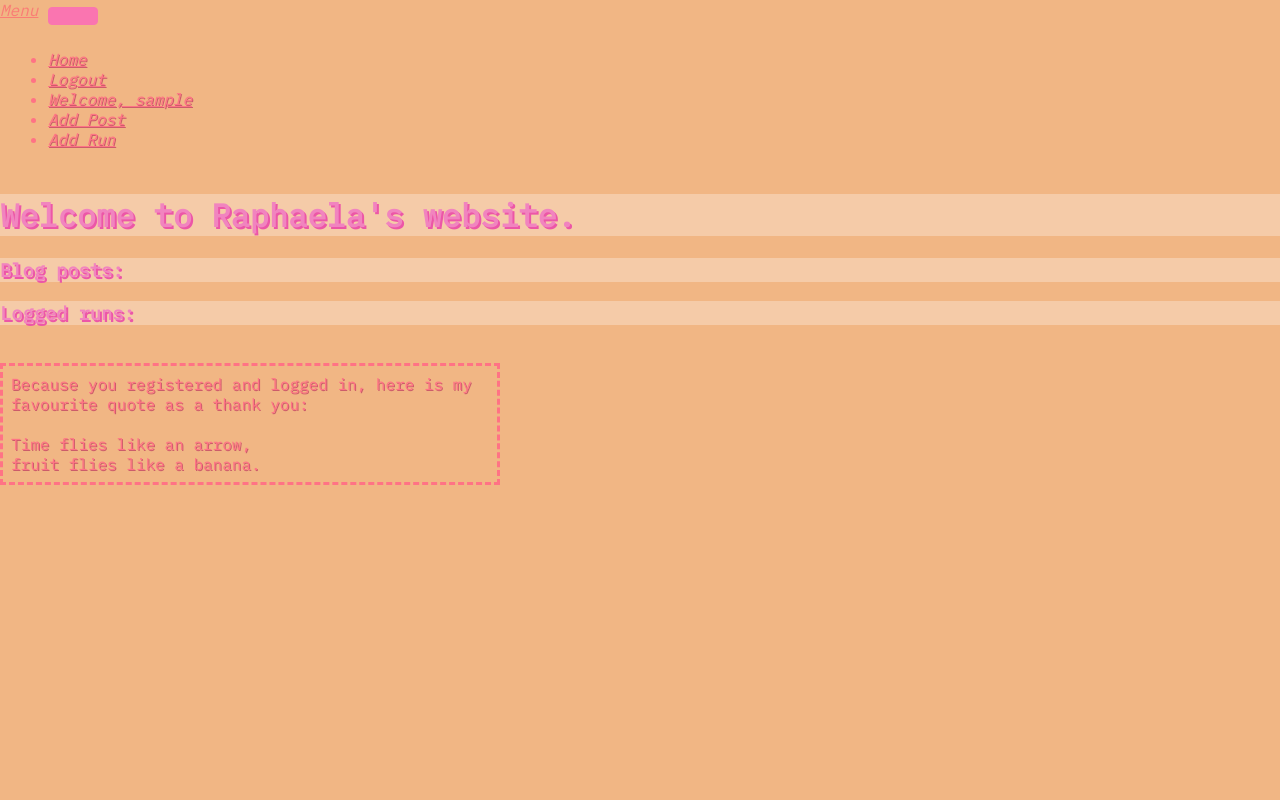
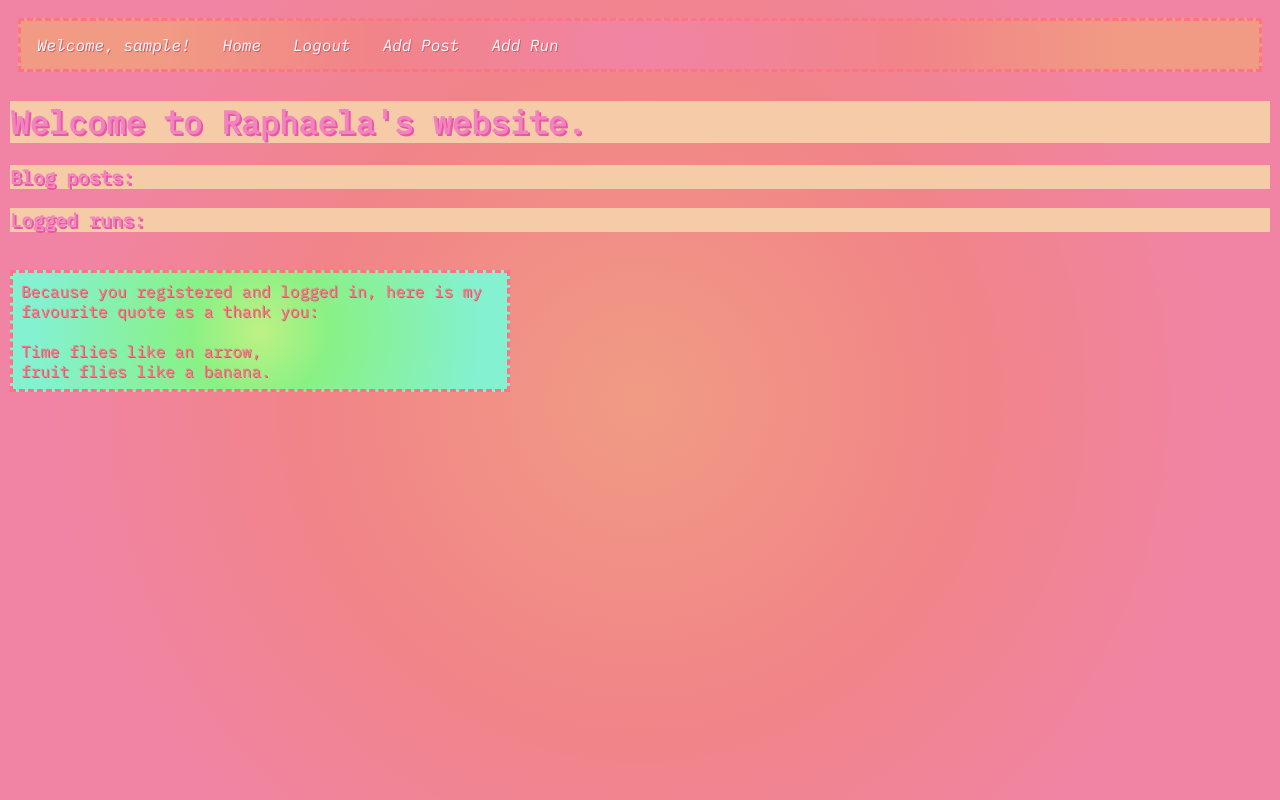
Before and after one commit to raphaelavergud/django_blog, a Django app: page / in a window 1280 px wide. Run offline with Django 3.2, Linux system fonts and the light colour scheme; the visitor is signed in with stand-in values (Sample User, id 1); data that the repository does not hold is empty.

Commit message:
new and tacky navbar css

```diff
--- a/django_blog/blog/static/blog/styles/base.css
+++ b/django_blog/blog/static/blog/styles/base.css
@@ -1,4 +1,26 @@
-@import url("https://fonts.googleapis.com/css2?family=IBM+Plex+Mono:wght@100;400&display=swap");
+@import url('https://fonts.googleapis.com/css2?family=IBM+Plex+Mono:ital@0;1&display=swap');
+
+/* -------colors:-------
+
+https://htmlcolorcodes.com/color-picker/
+
+-------analogous-------
+#f184bf
+#f18488
+#f1b684
+#f1ed84
+#bff184
+#88f184
+
+-------neutral-------
+#f184bf
+#f184a4
+#f18488
+#f19b84
+#f1b684
+#f1d184
+
+*/
 
 * {
     box-sizing: border-box;
@@ -10,13 +32,22 @@ hr {
 
 body {
     font-family: "IBM Plex Mono", monospace;
-    margin: 0;
-    background-color: #F1B684;
+    margin: 10;
+    background: radial-gradient(circle, rgba(241,155,132,1) 0%, rgba(241,132,136,1) 44%, rgba(241,132,164,1) 78%);
     color: #FA7D75;
 }
 
 p {
     font-family: "IBM Plex Mono", monospace;
+    margin: 0;
+    padding: 8px;
+    background-color: #B0FA75;
+    color: #FA7D75;
+}
+
+p.author_and_date {
+    font-family: "IBM Plex Mono", monospace;
+    font-style: italic;
     margin: 0;
     padding: 8px;
     background-color: #B0FA75;
@@ -34,6 +65,7 @@ div {
 div.special {
     width: 500px;
     border-style: dashed;
+    background: radial-gradient(circle, rgba(191,241,132,1) 0%, rgba(137,241,132,1) 27%, rgba(132,241,209,1) 88%);
 }
 
 a {
--- /dev/null
+++ b/django_blog/blog/static/blog/styles/navbar.css
@@ -0,0 +1,34 @@
+@import url("https://fonts.googleapis.com/css2?family=IBM+Plex+Mono:ital@0;1&display=swap");
+
+ul {
+    list-style-type: none;
+    margin: 0;
+    padding: 0;
+    overflow: hidden;
+    border-style: dashed;
+    background: radial-gradient(circle, rgba(241,132,164,1) 0%, rgba(241,132,136,1) 44%, rgba(241,155,132,1) 78%);
+}
+
+li.nav-item {
+    float: left;
+}
+
+li a {
+    display: block;
+    color: white;
+    text-align: center;
+    padding: 14px 16px;
+    text-decoration: none;
+}
+
+/* Change the link color to #111 (black) on hover */
+li a:hover {
+    background-color: #BFF184;
+}
+
+
+/* Change the link color of the active tab. does not work yet */
+
+li a:active {
+    background-color: #F1B684;
+}
--- a/django_blog/blog/templates/blog/blog_post.html
+++ b/django_blog/blog/templates/blog/blog_post.html
@@ -8,9 +8,9 @@
     <body>
         {% load markdownify %}
         <h1>{{ blog.title }}</h1>
-        <p>Author: {{ blog.author.username }}</p>
+        <p class="author_and_date">Author: {{ blog.author.username }}</p>
         <p>{{ blog.body|markdownify }}</p>
-        <p>Submitted on {{ blog.date }}</p>
+        <p class="author_and_date">Submitted on {{ blog.date }}</p>
         <br>
         <br>
         {% comment %} <p><a href="/blog/{ % {{ blog.id }} - 1% }/"> {{ Previous blog post }} </a></p>
--- a/django_blog/blog/templates/blog/nav.html
+++ b/django_blog/blog/templates/blog/nav.html
@@ -1,23 +1,21 @@
-<nav class="navbar navbar-expand-lg navbar-light bg-light">
-    <a class="navbar-brand" href="#">Menu</a>
-    <button class="navbar-toggler" type="button" data-toggle="collapse" data-target="#navbarText"
-        aria-controls="navbarText" aria-expanded="False" aria-label="Toggle navigation">
-        <span class="navbar-toggler-icon"></span>
-    </button>
-    <div class="collapse navbar-collapse" id="navbarText">
-        <ul class="navbar-nav mr-auto">
+{% load static %}
+
+<nav>
+    <div>
+        <ul>
+
+            {% if user.is_authenticated %}
+
+            <li class="nav-item">
+                <a class="nav-link" href="#">Welcome, {{user.username}}!</a>
+            </li>
 
             <li class="nav-item">
                 <a class="nav-link" href="/">Home</a>
             </li>
 
-            {% if user.is_authenticated %}
-
             <li class="nav-item">
                 <a class="nav-link" href="/logout">Logout</a>
-            </li>
-            <li class="nav-item">
-                <a class="nav-link" href="#">Welcome, {{user.username}}</a>
             </li>
 
             <li class="nav-item">
@@ -28,7 +26,15 @@
                 <a class="nav-link" href="/add_run">Add Run</a>
             </li>
 
-            {% else %}
+        {% else %}
+
+            <li class="nav-item">
+                <a class="nav-link" href="#">Welcome!</a>
+            </li>
+
+            <li class="nav-item">
+                <a class="nav-link" href="/">Home</a>
+            </li>
 
             <li class="nav-item">
                 <a class="nav-link" href="/register">Register</a>
@@ -38,7 +44,7 @@
                 <a class="nav-link" href="/login">Login</a>
             </li>
 
-            {% endif %}
+        {% endif %}
 
 
         </ul>
--- a/django_blog/blog/templates/blog/run.html
+++ b/django_blog/blog/templates/blog/run.html
@@ -7,10 +7,10 @@
 {% block content %}
     <body>
         <h1>{{ run.title }}</h1>
-        <p>Author: {{ run.author.username }}</p>
+        <p class="author_and_date">Author: {{ run.author.username }}</p>
         <p>Distance of this run: {{ run.distance }} km</p>
         <p>{{ run.body }}</p>
-        <p>Submitted on {{ run.date }}</p>
+        <p class="author_and_date">Submitted on {{ run.date }}</p>
 
     </body>
 
--- a/django_blog/blog/templates/blog/structure.html
+++ b/django_blog/blog/templates/blog/structure.html
@@ -14,6 +14,8 @@
     <meta name="viewport" content="width=device-width, initial-scale=1.0">
     <!--Bootstrap CSS-->
     <link rel="stylesheet" href="{% static 'blog/styles/base.css' %}">
+    <link rel="stylesheet" href="{% static 'blog/styles/navbar.css' %}">
+
 
     {% endblock %}
 
```
